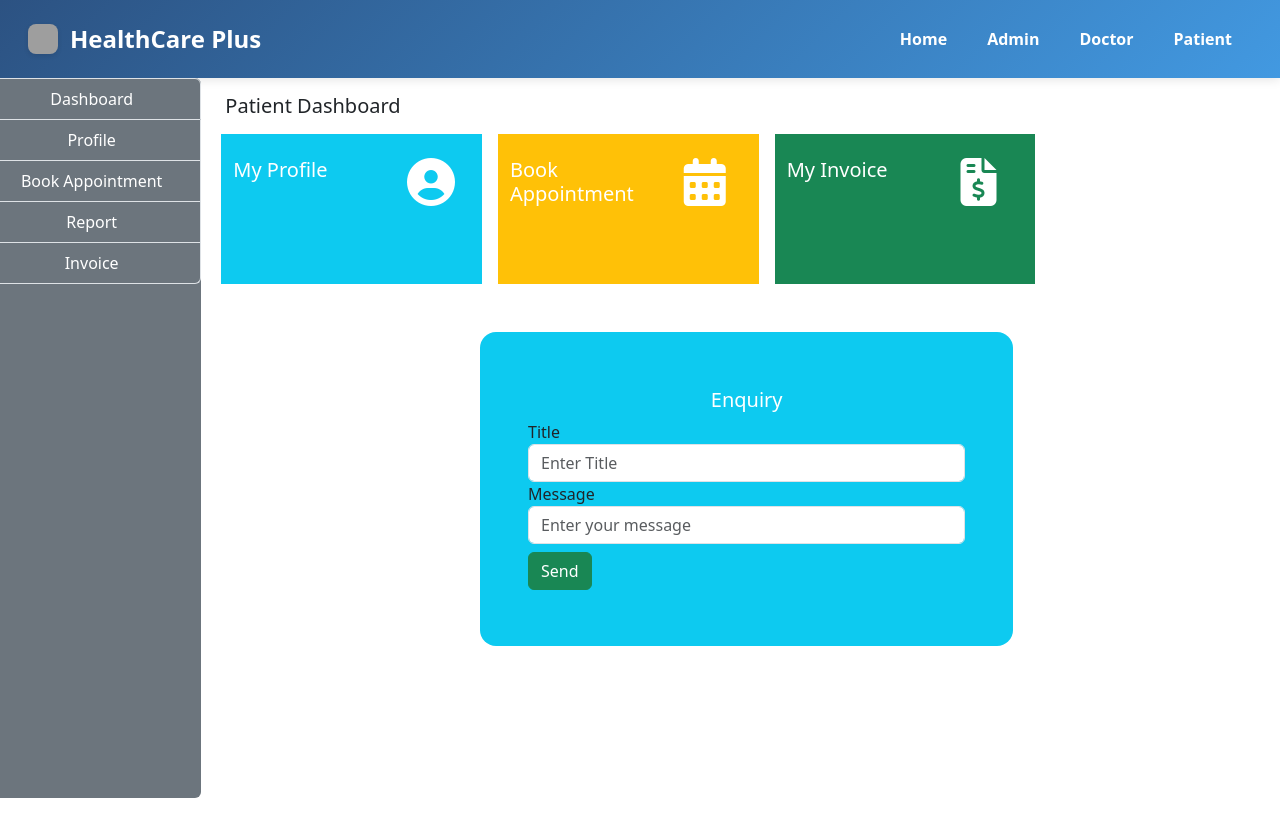
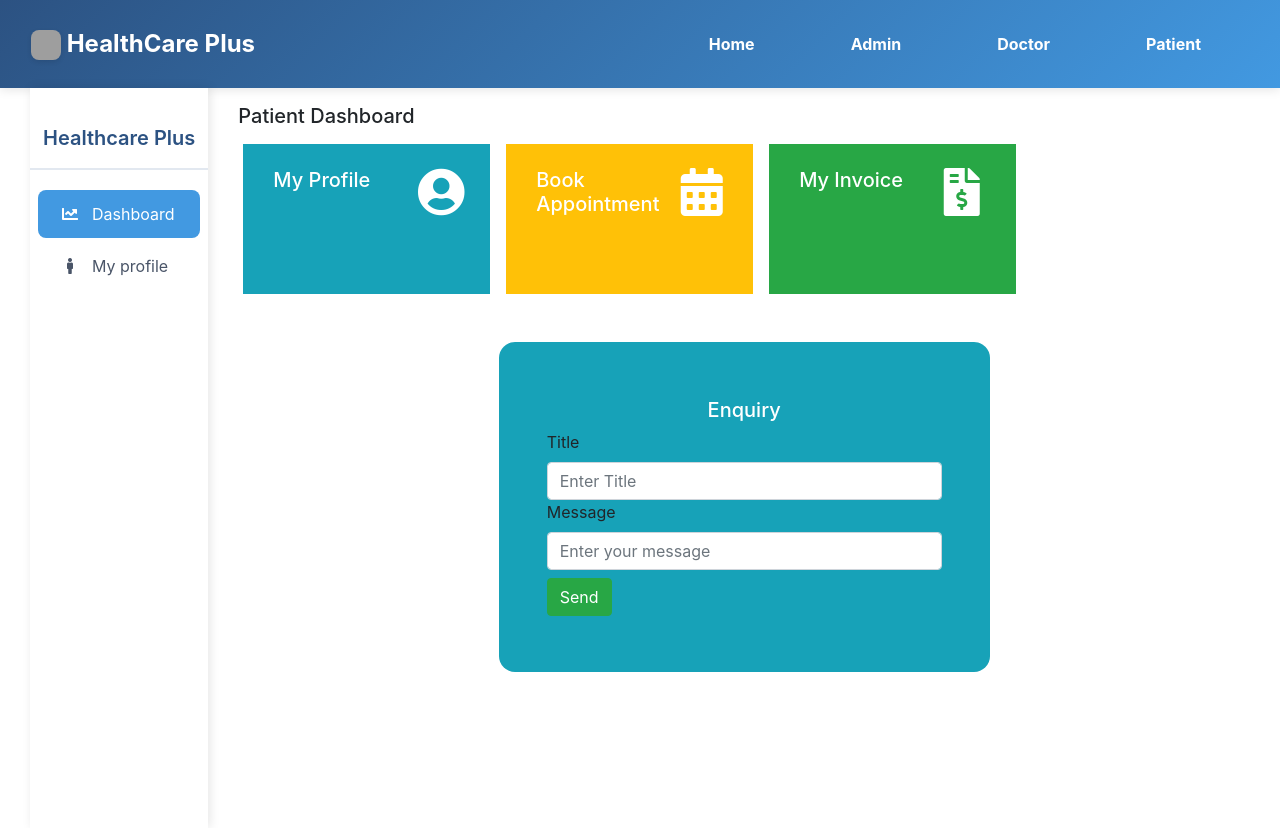
Before and after one commit to blitzbugg/HMS, a PHP site: page /patient/index.php in a window 1280 px wide. Before the commit the page ends 798 px from the top, so only its background shows below. Run offline with PHP 8.4, Linux system fonts and the light colour scheme; some libraries are stand-ins or nearby versions; grey boxes are pictures that could not be loaded.

Commit message:
Sidenav of the patient has changed

```diff
--- a/patient/sidenav.php
+++ b/patient/sidenav.php
@@ -3,18 +3,100 @@
 <head>
     <meta charset="UTF-8">
     <meta name="viewport" content="width=device-width, initial-scale=1.0">
-    <title>Doctor's Dashboard</title>
+    <title>Side Navigation</title>
+    <link rel="stylesheet" href="https://maxcdn.bootstrapcdn.com/bootstrap/4.0.0/css/bootstrap.min.css">
+    <link rel="stylesheet" href="https://cdnjs.cloudflare.com/ajax/libs/font-awesome/5.15.3/css/all.min.css">
+    <style>
+        :root {
+            --primary-dark: #2C5282;
+            --primary-light: #4299E1;
+        }
+
+        .sidenav {
+            background-color: white;
+            height: calc(100vh - 60px);
+            box-shadow: 2px 0 10px rgba(0, 0, 0, 0.1);
+            padding-top: 20px;
+        }
+
+        .nav-brand {
+            color: var(--primary-dark);
+            text-align: center;
+            padding: 15px 0;
+            font-size: 20px;
+            font-weight: 600;
+            border-bottom: 2px solid #E2E8F0;
+            margin-bottom: 20px;
+        }
+
+        .nav-item {
+            padding: 12px 20px;
+            color: #4A5568;
+            transition: all 0.3s ease;
+            display: flex;
+            align-items: center;
+            text-decoration: none;
+            margin: 4px 8px;
+            border-radius: 8px;
+        }
+
+        .nav-item:hover {
+            background-color: #EBF8FF;
+            color: var(--primary-dark);
+            text-decoration: none;
+            transform: translateX(5px);
+        }
+
+        .nav-item.active {
+            background-color: var(--primary-light);
+            color: white;
+        }
+
+        .nav-item i {
+            width: 24px;
+            margin-right: 10px;
+            text-align: center;
+        }
+
+        /* Animation for nav items */
+        @keyframes slideIn {
+            from {
+                opacity: 0;
+                transform: translateX(-10px);
+            }
+            to {
+                opacity: 1;
+                transform: translateX(0);
+            }
+        }
+
+        .nav-item {
+            animation: slideIn 0.3s ease forwards;
+            opacity: 0;
+        }
+
+        .nav-item:nth-child(1) { animation-delay: 0.1s; }
+        .nav-item:nth-child(2) { animation-delay: 0.2s; }
+        .nav-item:nth-child(3) { animation-delay: 0.3s; }
+        .nav-item:nth-child(4) { animation-delay: 0.4s; }
+        .nav-item:nth-child(5) { animation-delay: 0.5s; }
+        .nav-item:nth-child(6) { animation-delay: 0.6s; }
+    </style>
 </head>
 <body>
-    <!-- Sidenav -->
+    <div class="sidenav">
+        <div class="nav-brand">
+            Healthcare Plus
+        </div>
+        <a href="index.php" class="nav-item active">
+            <i class="fas fa-chart-line"></i>
+            Dashboard
+        </a>
+        <a href="profile.php" class="nav-item">
+            <i class="fas fa-person"></i>
+            My profile
+        </a>
 
-    <div class="list-group bg-secondary" style="height: 90vh; margin-left: -30px;">
-        <a href="index.php" class="list-group-item list-group-item-action bg-secondary text-center text-white">Dashboard</a>
-        <a href="profile.php" class="list-group-item list-group-item-action bg-secondary text-center text-white">Profile</a>
-        <a href="doctor.php" class="list-group-item list-group-item-action bg-secondary text-center text-white">Book Appointment</a>
-        <a href="" class="list-group-item list-group-item-action bg-secondary text-center text-white">Report</a>
-        <a href="" class="list-group-item list-group-item-action bg-secondary text-center text-white">Invoice</a>
-     </div>
-     <!-- Ends -->
+    </div>
 </body>
 </html>
```
